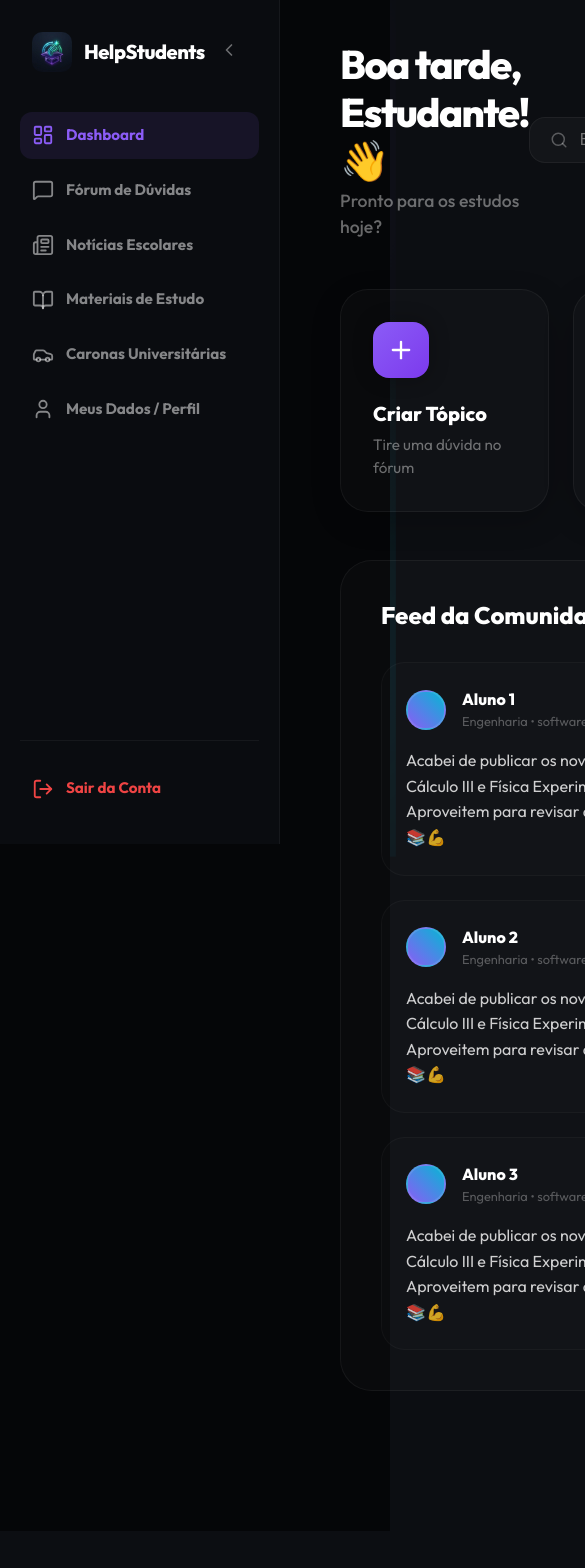
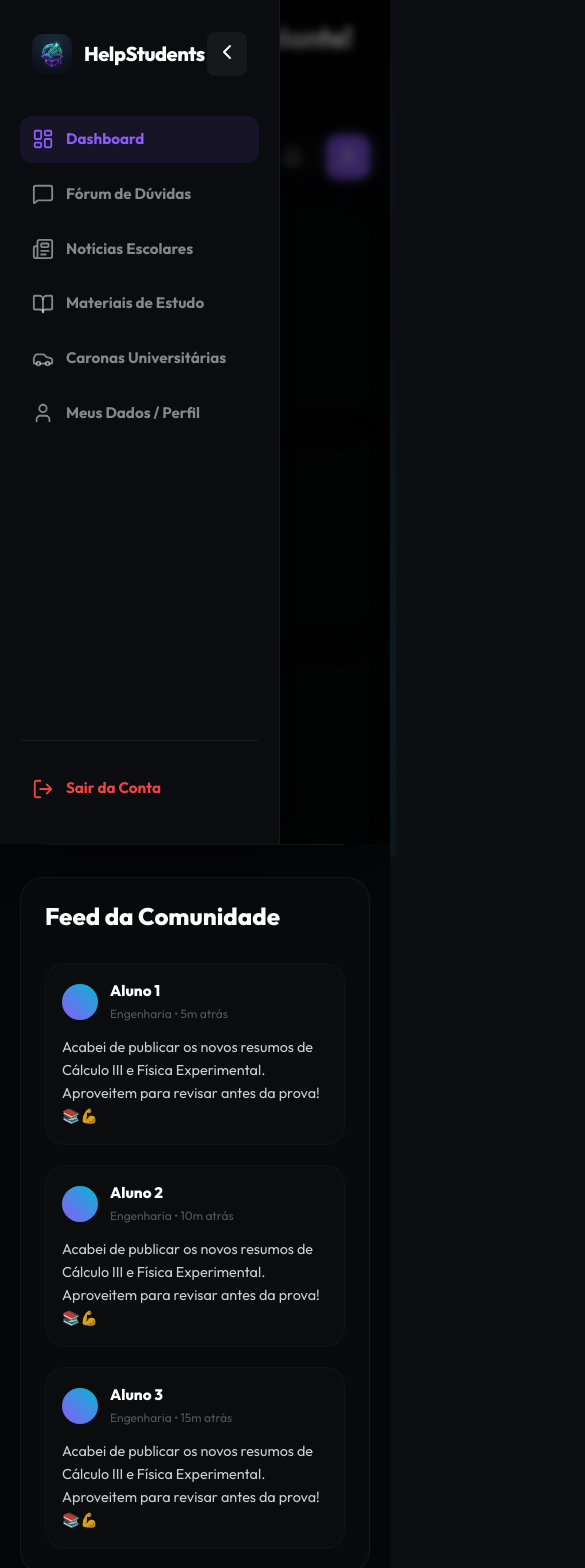
Before and after one commit to Matheus-NerisXavier/HelpStudents, a React (Vite) app: page /dashboard in a window 390 px wide. Shown: the top 1568 px of the page, 585 px wide, since content can reach past the window. Before the commit the page ends 1531 px from the top, so only its background shows below. Built offline with nearby package versions, Linux system fonts and the light colour scheme.

Commit message:
melhorias no mobile

```diff
--- a/src/components/ProfileCompletion.jsx
+++ b/src/components/ProfileCompletion.jsx
@@ -17,12 +17,20 @@ import { supabase } from '../lib/supabase';
 const ProfileCompletion = ({ user, onComplete }) => {
   const [step, setStep] = useState(1);
   const [loading, setLoading] = useState(false);
+  const [isMobile, setIsMobile] = useState(window.innerWidth < 768);
   const [formData, setFormData] = useState({
     course_name: '',
     course_year: '',
     course_period: '',
     student_bio: ''
   });
+
+  // Monitora redimensionamento
+  React.useEffect(() => {
+    const handleResize = () => setIsMobile(window.innerWidth < 768);
+    window.addEventListener('resize', handleResize);
+    return () => window.removeEventListener('resize', handleResize);
+  }, []);
 
   const years = [1, 2, 3, 4, 5, 6];
   const periods = [
@@ -89,7 +97,7 @@ const ProfileCompletion = ({ user, onComplete }) => {
           background: 'rgba(15, 23, 42, 0.8)',
           border: '1px solid rgba(255, 255, 255, 0.1)',
           borderRadius: '32px',
-          padding: '40px',
+          padding: isMobile ? '24px' : '40px',
           boxShadow: '0 25px 50px -12px rgba(0, 0, 0, 0.5)',
           position: 'relative',
           overflow: 'hidden'
@@ -127,8 +135,8 @@ const ProfileCompletion = ({ user, onComplete }) => {
                 }}>
                   <GraduationCap size={28} color="#8b5cf6" />
                 </div>
-                <h2 style={{ fontSize: '1.75rem', fontWeight: '800', marginBottom: '8px' }}>Seu curso</h2>
-                <p style={{ color: '#94a3b8' }}>Qual curso você está fazendo e em qual ano você está?</p>
+                <h2 style={{ fontSize: isMobile ? '1.5rem' : '1.75rem', fontWeight: '800', marginBottom: '8px' }}>Seu curso</h2>
+                <p style={{ color: '#94a3b8', fontSize: isMobile ? '0.9rem' : '1rem' }}>Qual curso você está fazendo e em qual ano você está?</p>
               </div>
 
               <div style={{ display: 'flex', flexDirection: 'column', gap: '20px' }}>
--- a/src/components/Sidebar.jsx
+++ b/src/components/Sidebar.jsx
@@ -18,7 +18,7 @@ import { useAuth } from '../context/AuthContext';
 import { useNavigate } from 'react-router-dom';
 import logo from '../assets/logo.png';
 
-const Sidebar = ({ isCollapsed, onToggle }) => {
+const Sidebar = ({ isCollapsed, onToggle, isMobile }) => {
   const { signOut } = useAuth();
   const navigate = useNavigate();
   const [showLogoutConfirm, setShowLogoutConfirm] = React.useState(false);
@@ -45,20 +45,48 @@ const Sidebar = ({ isCollapsed, onToggle }) => {
     { icon: <User size={22} />, label: 'Meus Dados / Perfil', id: 'profile' },
   ];
 
+  const sidebarWidth = 280;
+
   return (
     <>
+      {/* BACKDROP PARA MOBILE */}
+      <AnimatePresence>
+        {isMobile && !isCollapsed && (
+          <motion.div
+            initial={{ opacity: 0 }}
+            animate={{ opacity: 1 }}
+            exit={{ opacity: 0 }}
+            onClick={onToggle}
+            style={{
+              position: 'fixed',
+              top: 0,
+              left: 0,
+              width: '100%',
+              height: '100%',
+              background: 'rgba(0,0,0,0.6)',
+              backdropFilter: 'blur(4px)',
+              zIndex: 90
+            }}
+          />
+        )}
+      </AnimatePresence>
+
       <motion.div
         initial={false}
-        animate={{ width: isCollapsed ? '80px' : '280px' }}
+        animate={{
+          width: isMobile ? sidebarWidth : (isCollapsed ? '80px' : '280px'),
+          x: isMobile && isCollapsed ? -sidebarWidth : 0
+        }}
         style={{
           height: '100vh',
           background: '#0a0c10',
           borderRight: '1px solid rgba(255,255,255,0.05)',
           display: 'flex',
           flexDirection: 'column',
-          padding: isCollapsed ? '24px 12px' : '32px 20px',
+          padding: (isCollapsed && !isMobile) ? '24px 12px' : '32px 20px',
           position: 'fixed',
-          zIndex: 100
+          zIndex: 100,
+          boxShadow: isMobile && !isCollapsed ? '20px 0 50px rgba(0,0,0,0.5)' : 'none'
         }}
         transition={{ type: 'spring', stiffness: 300, damping: 30 }}
       >
@@ -67,10 +95,10 @@ const Sidebar = ({ isCollapsed, onToggle }) => {
           marginBottom: '40px',
           display: 'flex',
           alignItems: 'center',
-          justifyContent: isCollapsed ? 'center' : 'space-between',
-          padding: isCollapsed ? '0' : '0 12px'
+          justifyContent: (isCollapsed && !isMobile) ? 'center' : 'space-between',
+          padding: (isCollapsed && !isMobile) ? '0' : '0 12px'
         }}>
-          {!isCollapsed && (
+          {(!isCollapsed || isMobile) && (
             <motion.div
               initial={{ opacity: 0 }}
               animate={{ opacity: 1 }}
@@ -92,7 +120,7 @@ const Sidebar = ({ isCollapsed, onToggle }) => {
             </motion.div>
           )}
 
-          {isCollapsed && (
+          {(isCollapsed && !isMobile) && (
             <div style={{
               width: '40px',
               height: '40px',
@@ -107,56 +135,35 @@ const Sidebar = ({ isCollapsed, onToggle }) => {
             </div>
           )}
 
-          {/* TOGGLE BUTTON */}
-          {!isCollapsed && (
-            <button
-              onClick={onToggle}
-              style={{
-                background: 'none',
-                border: 'none',
-                color: 'rgba(255,255,255,0.4)',
-                cursor: 'pointer',
-                padding: '8px',
-                borderRadius: '8px'
-              }}
-            >
-              <ChevronLeft size={20} />
-            </button>
-          )}
-        </div>
-
-        {isCollapsed && (
+          {/* TOGGLE / CLOSE BUTTON */}
           <button
             onClick={onToggle}
             style={{
-              background: 'rgba(255,255,255,0.03)',
+              background: isMobile ? 'rgba(255,255,255,0.05)' : 'none',
               border: 'none',
-              color: 'white',
+              color: 'rgba(255,255,255,0.4)',
               cursor: 'pointer',
-              padding: '12px',
-              borderRadius: '12px',
-              marginBottom: '32px',
-              display: 'flex',
-              alignItems: 'center',
-              justifyContent: 'center'
+              padding: '8px',
+              borderRadius: '8px',
+              display: (isCollapsed && !isMobile) ? 'none' : 'block'
             }}
           >
-            <Menu size={20} />
+            {isMobile ? <ChevronLeft size={24} color="white" /> : <ChevronLeft size={20} />}
           </button>
-        )}
+        </div>
 
         {/* MENU ITEMS */}
         <nav style={{ flex: 1, display: 'flex', flexDirection: 'column', gap: '8px' }}>
           {menuItems.map((item, i) => (
             <motion.div
               key={i}
-              whileHover={{ x: isCollapsed ? 0 : 5, background: 'rgba(255,255,255,0.03)' }}
+              whileHover={{ x: (isCollapsed && !isMobile) ? 0 : 5, background: 'rgba(255,255,255,0.03)' }}
               style={{
                 padding: '12px',
                 borderRadius: '12px',
                 display: 'flex',
                 alignItems: 'center',
-                justifyContent: isCollapsed ? 'center' : 'flex-start',
+                justifyContent: (isCollapsed && !isMobile) ? 'center' : 'flex-start',
                 gap: '12px',
                 cursor: 'pointer',
                 background: item.active ? 'rgba(139, 92, 246, 0.1)' : 'transparent',
@@ -166,7 +173,7 @@ const Sidebar = ({ isCollapsed, onToggle }) => {
               }}
             >
               {item.icon}
-              {!isCollapsed && (
+              {(!isCollapsed || isMobile) && (
                 <motion.span
                   initial={{ opacity: 0, x: -10 }}
                   animate={{ opacity: 1, x: 0 }}
@@ -188,14 +195,14 @@ const Sidebar = ({ isCollapsed, onToggle }) => {
               borderRadius: '12px',
               display: 'flex',
               alignItems: 'center',
-              justifyContent: isCollapsed ? 'center' : 'flex-start',
+              justifyContent: (isCollapsed && !isMobile) ? 'center' : 'flex-start',
               gap: '12px',
               cursor: 'pointer',
               color: '#ef4444'
             }}
           >
             <LogOut size={22} />
-            {!isCollapsed && <span style={{ fontSize: '0.95rem', fontWeight: '700' }}>Sair da Conta</span>}
+            {(!isCollapsed || isMobile) && <span style={{ fontSize: '0.95rem', fontWeight: '700' }}>Sair da Conta</span>}
           </div>
         </div>
       </motion.div>
--- a/src/pages/Dashboard.jsx
+++ b/src/pages/Dashboard.jsx
@@ -5,7 +5,8 @@ import {
   Search,
   User as UserIcon,
   Plus,
-  Car
+  Car,
+  Menu
 } from 'lucide-react';
 import { useAuth } from '../context/AuthContext';
 import Sidebar from '../components/Sidebar';
@@ -15,6 +16,18 @@ const Dashboard = () => {
   const { user, profile, refreshProfile } = useAuth();
   const [isSidebarCollapsed, setIsSidebarCollapsed] = useState(false);
   const [showCompletion, setShowCompletion] = useState(false);
+  const [isMobile, setIsMobile] = useState(window.innerWidth < 768);
+
+  // Monitora redimensionamento para responsividade
+  React.useEffect(() => {
+    const handleResize = () => {
+      const mobile = window.innerWidth < 768;
+      setIsMobile(mobile);
+      if (mobile) setIsSidebarCollapsed(true);
+    };
+    window.addEventListener('resize', handleResize);
+    return () => window.removeEventListener('resize', handleResize);
+  }, []);
 
   // Monitora se o perfil está incompleto
   React.useEffect(() => {
@@ -35,77 +48,107 @@ const Dashboard = () => {
   const firstName = (profile?.full_name || user?.user_metadata?.full_name)?.split(' ')[0] || 'Estudante';
 
   return (
-    <div style={{ display: 'flex', background: '#050608', minHeight: '100vh', color: 'white' }}>
-      <Sidebar isCollapsed={isSidebarCollapsed} onToggle={() => setIsSidebarCollapsed(!isSidebarCollapsed)} />
+    <div style={{ display: 'flex', background: '#050608', minHeight: '100vh', color: 'white', overflowX: 'hidden' }}>
+      <Sidebar isCollapsed={isSidebarCollapsed} onToggle={() => setIsSidebarCollapsed(!isSidebarCollapsed)} isMobile={isMobile} />
 
       <motion.main
-        animate={{ marginLeft: isSidebarCollapsed ? '80px' : '280px' }}
-        style={{ flex: 1, padding: '40px 60px' }}
+        animate={{
+          marginLeft: isMobile ? '0' : (isSidebarCollapsed ? '80px' : '280px'),
+          padding: isMobile ? '20px' : '40px 60px'
+        }}
+        style={{ flex: 1, position: 'relative' }}
       >
-        {/* TOP BAR */}
-        <header style={{ display: 'flex', justifyContent: 'space-between', alignItems: 'center', marginBottom: '48px' }}>
-          <div>
-            <h1 style={{ fontSize: '2.5rem', fontWeight: '900', letterSpacing: '-1.5px', marginBottom: '4px' }}>
-              {getGreeting()}, {firstName}! 👋
-            </h1>
-            <p style={{ color: 'rgba(255,255,255,0.4)', fontSize: '1.1rem', fontWeight: '500' }}>
-              {profile?.school || 'Pronto para os estudos hoje?'}
-            </p>
+        {/* TOP BAR / HEADER */}
+        <header style={{
+          display: 'flex',
+          flexDirection: isMobile ? 'column' : 'row',
+          justifyContent: 'space-between',
+          alignItems: isMobile ? 'flex-start' : 'center',
+          marginBottom: isMobile ? '32px' : '48px',
+          gap: isMobile ? '20px' : '0'
+        }}>
+          <div style={{ display: 'flex', alignItems: 'center', gap: '16px', width: '100%' }}>
+            {isMobile && (
+              <button
+                onClick={() => setIsSidebarCollapsed(false)}
+                style={{ background: 'rgba(255,255,255,0.05)', border: 'none', color: 'white', padding: '10px', borderRadius: '12px' }}
+              >
+                <Menu size={24} />
+              </button>
+            )}
+            <div>
+              <h1 style={{ fontSize: isMobile ? '1.8rem' : '2.5rem', fontWeight: '900', letterSpacing: '-1px', marginBottom: '4px' }}>
+                {getGreeting()}, {firstName}! 👋
+              </h1>
+              <p style={{ color: 'rgba(255,255,255,0.4)', fontSize: isMobile ? '0.9rem' : '1.1rem', fontWeight: '500' }}>
+                {profile?.school || 'Pronto para os estudos hoje?'}
+              </p>
+            </div>
           </div>
 
-          <div style={{ display: 'flex', alignItems: 'center', gap: '24px' }}>
+          <div style={{
+            display: 'flex',
+            alignItems: 'center',
+            gap: '16px',
+            width: isMobile ? '100%' : 'auto',
+            justifyContent: 'space-between'
+          }}>
             <div style={{
               position: 'relative',
               background: 'rgba(255,255,255,0.03)',
               border: '1px solid rgba(255,255,255,0.05)',
               borderRadius: '16px',
-              padding: '12px 20px',
+              padding: '12px 16px',
               display: 'flex',
               alignItems: 'center',
               gap: '12px',
-              width: '350px'
+              flex: 1,
+              maxWidth: isMobile ? '100%' : '350px'
             }}>
-              <Search size={20} color="rgba(255,255,255,0.3)" />
+              <Search size={18} color="rgba(255,255,255,0.3)" />
               <input
                 type="text"
-                placeholder="Buscar materiais ou fóruns..."
-                style={{ background: 'none', border: 'none', color: 'white', outline: 'none', fontSize: '1rem', width: '100%' }}
+                placeholder="Buscar..."
+                style={{ background: 'none', border: 'none', color: 'white', outline: 'none', fontSize: '0.9rem', width: '100%' }}
               />
             </div>
 
-            <div style={{ display: 'flex', gap: '16px' }}>
+            <div style={{ display: 'flex', gap: '12px' }}>
               <div style={{
-                width: '48px',
-                height: '48px',
-                borderRadius: '14px',
+                width: '44px',
+                height: '44px',
+                borderRadius: '12px',
                 background: 'rgba(255,255,255,0.03)',
                 border: '1px solid rgba(255,255,255,0.05)',
                 display: 'flex',
                 alignItems: 'center',
-                justifyContent: 'center',
-                cursor: 'pointer'
+                justifyContent: 'center'
               }}>
-                <Bell size={24} />
+                <Bell size={20} />
               </div>
               <div style={{
-                width: '48px',
-                height: '48px',
-                borderRadius: '14px',
+                width: '44px',
+                height: '44px',
+                borderRadius: '12px',
                 background: 'var(--primary)',
                 display: 'flex',
                 alignItems: 'center',
                 justifyContent: 'center',
-                cursor: 'pointer',
-                boxShadow: '0 0 20px rgba(139, 92, 246, 0.4)'
+                boxShadow: '0 0 20px rgba(139, 92, 246, 0.3)'
               }}>
-                <UserIcon size={24} color="white" />
+                <UserIcon size={20} color="white" />
               </div>
             </div>
           </div>
         </header>
 
-        {/* QUICK ACTIONS */}
-        <div style={{ display: 'grid', gridTemplateColumns: 'repeat(3, 1fr)', gap: '24px', marginBottom: '48px' }}>
+        {/* QUICK ACTIONS GRID */}
+        <div style={{
+          display: 'grid',
+          gridTemplateColumns: isMobile ? '1fr' : 'repeat(3, 1fr)',
+          gap: isMobile ? '16px' : '24px',
+          marginBottom: isMobile ? '32px' : '48px'
+        }}>
           {[
             { title: 'Criar Tópico', desc: 'Tire uma dúvida no fórum', icon: <Plus size={28} />, color: 'linear-gradient(135deg, #8b5cf6, #7c3aed)' },
             { title: 'Pedir Carona', desc: 'Encontre motoristas próximos', icon: <Car size={28} />, color: 'linear-gradient(135deg, #06b6d4, #0891b2)' },
@@ -142,42 +185,45 @@ const Dashboard = () => {
           ))}
         </div>
 
-        {/* FEED SECTIONS */}
-        <div style={{ display: 'grid', gridTemplateColumns: '2fr 1fr', gap: '40px' }}>
+        {/* FEED SECTIONS GRID */}
+        <div style={{
+          display: 'grid',
+          gridTemplateColumns: isMobile ? '1fr' : '2fr 1fr',
+          gap: isMobile ? '24px' : '40px'
+        }}>
           <div style={{
             background: 'rgba(255,255,255,0.02)',
             border: '1px solid rgba(255,255,255,0.05)',
-            borderRadius: '32px',
-            padding: '40px'
+            borderRadius: isMobile ? '24px' : '32px',
+            padding: isMobile ? '24px' : '40px'
           }}>
             <h3 style={{ fontSize: '1.5rem', fontWeight: '900', marginBottom: '32px' }}>Feed da Comunidade</h3>
-            <div style={{ display: 'flex', flexDirection: 'column', gap: '24px' }}>
+            <div style={{ display: 'flex', flexDirection: 'column', gap: '20px' }}>
               {[1, 2, 3].map(item => (
                 <motion.div
                   key={item}
                   whileHover={{ background: 'rgba(255,255,255,0.03)' }}
                   style={{
-                    padding: '24px',
-                    borderRadius: '24px',
+                    padding: isMobile ? '16px' : '24px',
+                    borderRadius: '20px',
                     background: 'rgba(255,255,255,0.01)',
                     border: '1px solid rgba(255,255,255,0.03)',
                     transition: 'all 0.3s'
                   }}
                 >
-                  <div style={{ display: 'flex', gap: '16px', alignItems: 'center', marginBottom: '16px' }}>
+                  <div style={{ display: 'flex', gap: '12px', alignItems: 'center', marginBottom: '12px' }}>
                     <div style={{
-                      width: '40px',
-                      height: '40px',
+                      width: '36px',
+                      height: '36px',
                       borderRadius: '50%',
                       background: 'linear-gradient(45deg, var(--primary), var(--secondary))',
-                      border: '2px solid rgba(255,255,255,0.1)'
                     }}></div>
                     <div>
-                      <span style={{ fontSize: '1rem', fontWeight: '800', display: 'block' }}>Aluno {item}</span>
-                      <span style={{ fontSize: '0.8rem', color: 'rgba(255,255,255,0.3)' }}>Engenharia • software {item * 5}m atrás</span>
+                      <span style={{ fontSize: '0.95rem', fontWeight: '800', display: 'block' }}>Aluno {item}</span>
+                      <span style={{ fontSize: '0.75rem', color: 'rgba(255,255,255,0.3)' }}>Engenharia • {item * 5}m atrás</span>
                     </div>
                   </div>
-                  <p style={{ fontSize: '1rem', color: 'rgba(255,255,255,0.8)', lineHeight: '1.6' }}>
+                  <p style={{ fontSize: '0.9rem', color: 'rgba(255,255,255,0.8)', lineHeight: '1.6' }}>
                     Acabei de publicar os novos resumos de Cálculo III e Física Experimental. Aproveitem para revisar antes da prova! 📚💪
                   </p>
                 </motion.div>
@@ -185,21 +231,21 @@ const Dashboard = () => {
             </div>
           </div>
 
-          <div style={{ display: 'flex', flexDirection: 'column', gap: '32px' }}>
+          <div style={{ display: 'flex', flexDirection: 'column', gap: isMobile ? '24px' : '32px' }}>
             <div style={{
               background: 'linear-gradient(135deg, rgba(139, 92, 246, 0.1), rgba(6, 182, 212, 0.1))',
               border: '1px solid rgba(139, 92, 246, 0.2)',
-              borderRadius: '32px',
-              padding: '32px'
+              borderRadius: isMobile ? '24px' : '32px',
+              padding: isMobile ? '24px' : '32px'
             }}>
-              <h3 style={{ fontSize: '1.25rem', fontWeight: '900', marginBottom: '20px', color: 'var(--primary)' }}>Notícias do Campus</h3>
-              <div style={{ display: 'flex', flexDirection: 'column', gap: '16px' }}>
+              <h3 style={{ fontSize: '1.2rem', fontWeight: '900', marginBottom: '16px', color: 'var(--primary)' }}>Notícias do Campus</h3>
+              <div style={{ display: 'flex', flexDirection: 'column', gap: '12px' }}>
                 {[
-                  "📅 Período de inscrições para o ENEM 2026 começa na próxima semana.",
-                  "🏆 Universidade XYZ ganha prêmio nacional de inovação.",
-                  "🛡️ Novos protocolos de segurança no Campus Central."
+                  "📅 Inscrições para o ENEM 2026 começam na próxima semana.",
+                  "🏆 Universidade XYZ ganha prêmio nacional.",
+                  "🛡️ Novos protocolos de segurança no Campus."
                 ].map((news, i) => (
-                  <p key={i} style={{ fontSize: '0.9rem', color: 'rgba(255,255,255,0.7)', lineHeight: '1.5' }}>{news}</p>
+                  <p key={i} style={{ fontSize: '0.85rem', color: 'rgba(255,255,255,0.7)', lineHeight: '1.5' }}>{news}</p>
                 ))}
               </div>
             </div>
@@ -207,12 +253,12 @@ const Dashboard = () => {
             <div style={{
               background: 'rgba(255,255,255,0.02)',
               border: '1px solid rgba(255,255,255,0.05)',
-              borderRadius: '32px',
-              padding: '32px'
+              borderRadius: isMobile ? '24px' : '32px',
+              padding: '24px'
             }}>
-              <h3 style={{ fontSize: '1.25rem', fontWeight: '900', marginBottom: '20px' }}>Caronas Próximas</h3>
-              <p style={{ fontSize: '0.9rem', color: 'rgba(255,255,255,0.4)', textAlign: 'center', padding: '20px 0' }}>
-                🚗 Nenhum motorista disponível para o seu trajeto no momento.
+              <h3 style={{ fontSize: '1.2rem', fontWeight: '900', marginBottom: '16px' }}>Caronas Próximas</h3>
+              <p style={{ fontSize: '0.85rem', color: 'rgba(255,255,255,0.4)', textAlign: 'center', padding: '10px 0' }}>
+                🚗 Nenhum motorista disponível no momento.
               </p>
             </div>
           </div>
```
